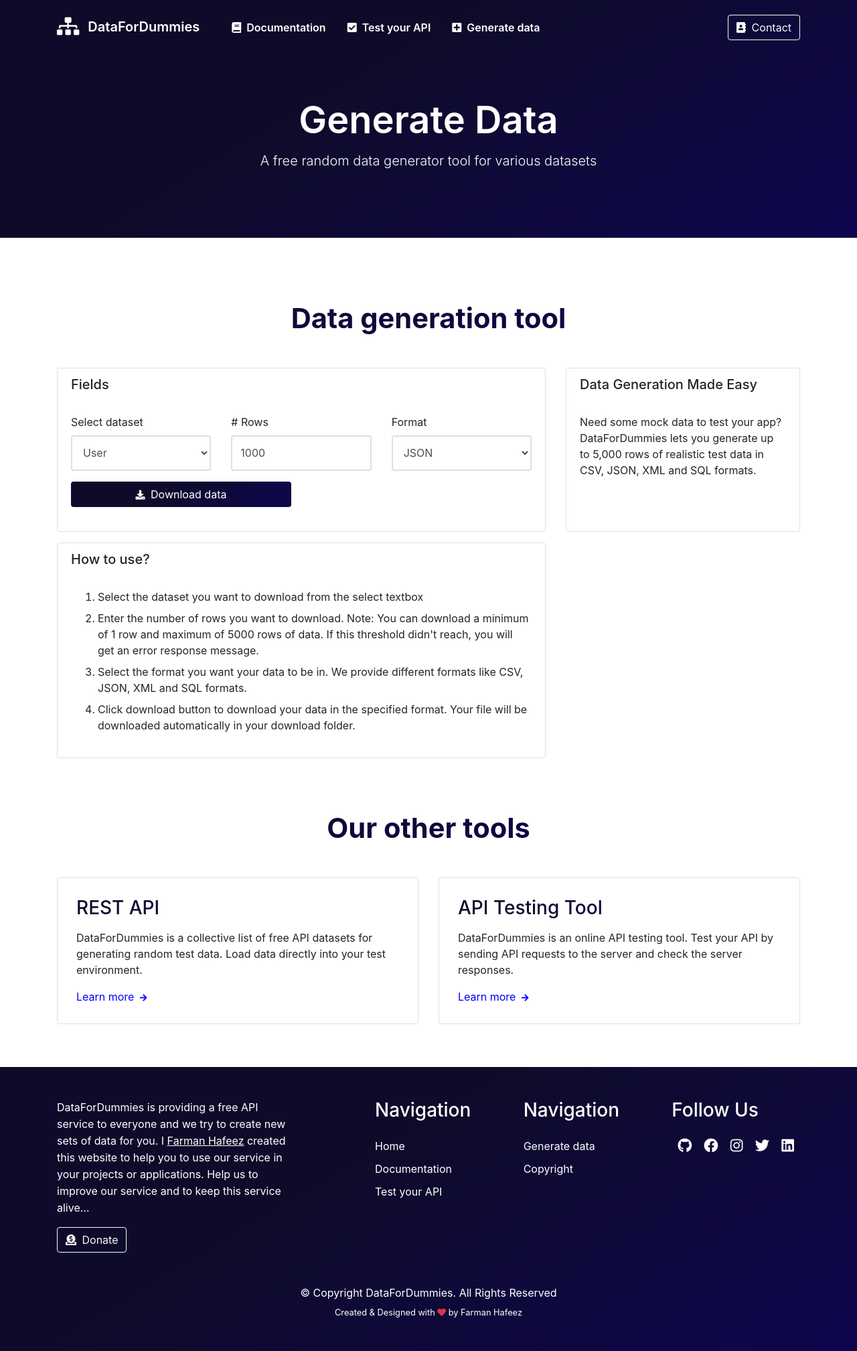
After one commit to farmanhafeez/DataForDummies, a PHP site: page /generate.php in a window 1280 px wide. The commit adds this page. Shown: the whole page at 67% size. Run offline with PHP 8.4, Linux system fonts and the light colour scheme; some libraries are stand-ins or nearby versions.

```diff
--- /dev/null
+++ b/generate.php
@@ -0,0 +1,221 @@
+<?php
+
+$data = isset($_GET['data']) ? $_GET['data'] : 'user';
+
+$user = json_decode(file_get_contents('./data/user/user.json'), true)
+
+?>
+
+<!DOCTYPE html>
+<html lang="en">
+
+<head>
+    <meta charset="UTF-8">
+    <meta name="viewport" content="width=device-width, initial-scale=1.0">
+    <title>DataForDummies - Generate data</title>
+    <!-- FAVICON -->
+    <link rel="apple-touch-icon" sizes="180x180" href="assets/favicon/apple-touch-icon.png">
+    <link rel="icon" type="image/png" sizes="32x32" href="assets/favicon/favicon-32x32.png">
+    <link rel="icon" type="image/png" sizes="16x16" href="assets/favicon/favicon-16x16.png">
+    <link rel="manifest" href="assets/favicon/site.webmanifest">
+    <!-- CSS -->
+    <link rel="stylesheet" href="https://stackpath.bootstrapcdn.com/bootstrap/4.4.1/css/bootstrap.min.css" integrity="sha384-Vkoo8x4CGsO3+Hhxv8T/Q5PaXtkKtu6ug5TOeNV6gBiFeWPGFN9MuhOf23Q9Ifjh" crossorigin="anonymous">
+    <link rel="stylesheet" href="https://cdnjs.cloudflare.com/ajax/libs/font-awesome/5.12.0-2/css/all.min.css" integrity="sha256-46r060N2LrChLLb5zowXQ72/iKKNiw/lAmygmHExk/o=" crossorigin="anonymous" />
+    <link rel="stylesheet" href="assets/css/style.css">
+</head>
+
+<body>
+    <div class="header">
+        <!-- NAVIGATION BAR -->
+        <nav class="navbar navbar-expand-lg navbar-dark navbar-bg-color">
+            <div class="container">
+                <a class="navbar-brand" href="./"><span><i class="fas fa-sitemap fa-lg mr-2"></i></span>
+                    DataForDummies</a>
+                <button class="navbar-toggler" type="button" data-toggle="collapse" data-target="#navbarSupportedContent" aria-controls="navbarSupportedContent" aria-expanded="false" aria-label="Toggle navigation">
+                    <span class="navbar-toggler-icon"><i class="fas fa-bars"></i></span>
+                </button>
+
+                <div class="collapse navbar-collapse" id="navbarSupportedContent">
+                    <div class="navbar-nav mr-auto">
+                        <a class="nav-item nav-link" href="./docs/"><span><i class="fas fa-book mr-1"></i></span>
+                            Documentation</a>
+                        <a class="nav-item nav-link" href="./api-testing"><span><i class="fas fa-check-square mr-1"></i></span> Test your API</a>
+                        <a class="nav-item nav-link" href="./generate-data"><span><i class="fas fa-plus-square mr-1"></i></span> Generate data</a>
+                    </div>
+                    <a href="./#contact">
+                        <button class="btn btn-outline-light my-2 my-sm-0" type="submit">
+                            <span><i class="fas fa-address-book mr-1"></i></span> Contact</button>
+                    </a>
+                </div>
+            </div>
+        </nav>
+
+        <!-- JUMBOTRON -->
+        <div class="jumbotron jumbotron-fluid">
+            <div class="container text-center">
+                <h1 class="hero-section">Generate Data</h1>
+                <p class="lead">A free random data generator tool for various datasets
+                </p>
+            </div>
+        </div>
+    </div>
+
+    <!-- DATA GENERATION TOOl -->
+    <div class="site-section">
+        <div class="container">
+            <h1 class="section-heading mb-5">Data generation tool</h1>
+            <div class="row">
+                <div class="col-md-8 mb-3">
+                    <div class="card h-100">
+                        <h5 class="card-header bg-white border-0">Fields</h5>
+                        <div class="card-body">
+                            <form action="" method="post">
+                                <div class="row">
+                                    <div class="form-group col-md-4">
+                                        <label for="data">Select dataset</label>
+                                        <select name="data" id="data" class="form-control">
+                                            <option value="user" <?php if ($data == 'user') { ?> selected <?php } ?>>User</option>
+                                            <option value="employee" <?php if ($data == 'employee') { ?> selected <?php } ?>>Employee</option>
+                                            <option value="student" <?php if ($data == 'student') { ?> selected <?php } ?>>Student</option>
+                                            <option value="course" <?php if ($data == 'course') { ?> selected <?php } ?>>Course</option>
+                                            <option value="country" <?php if ($data == 'country') { ?> selected <?php } ?>>Country</option>
+                                            <option value="car" <?php if ($data == 'car') { ?> selected <?php } ?>>Car</option>
+                                        </select>
+                                    </div>
+                                    <div class="form-group col-md-4">
+                                        <label for="rows"># Rows</label>
+                                        <input type="number" name="rows" id="rows" min="1" max="5000" class="form-control" value="1000">
+                                    </div>
+                                    <div class="form-group col-md-4">
+                                        <label for="format">Format</label>
+                                        <select name="format" id="format" class="form-control">
+                                            <option value="json">JSON</option>
+                                            <option value="csv">CSV</option>
+                                            <option value="sql">SQL</option>
+                                            <option value="xml">XML</option>
+                                        </select>
+                                    </div>
+                                    <div class="form-group col-md-6">
+                                        <button type="submit" class="btn btn-gradient btn-block">
+                                            <i class="fas fa-download mr-1 fa-sm"></i> Download data
+                                        </button>
+                                    </div>
+                                </div>
+                            </form>
+                        </div>
+                    </div>
+                </div>
+
+                <div class="col-md-4 mb-3">
+                    <div class="card h-100">
+                        <h5 class="card-header bg-white border-0">Data Generation Made Easy</h5>
+                        <div class="card-body">Need some mock data to test your app? DataForDummies lets you generate up to 5,000 rows of realistic test data in CSV, JSON, XML and SQL formats.</div>
+                    </div>
+                </div>
+
+                <div class="col-md-8 mb-3">
+                    <div class="card">
+                        <h5 class="card-header bg-white border-0">How to use?</h5>
+                        <div class="card-body">
+                            <ol type="1">
+                                <li class="mb-2">Select the dataset you want to download from the select textbox</li>
+                                <li class="mb-2">Enter the number of rows you want to download. Note: You can download a minimum of 1 row and maximum of 5000 rows of data. If this threshold didn't reach, you will get an error response message.</li>
+                                <li class="mb-2">Select the format you want your data to be in. We provide different formats like CSV, JSON, XML and SQL formats.</li>
+                                <li>Click download button to download your data in the specified format. Your file will be downloaded automatically in your download folder.</li>
+                            </ol>
+                        </div>
+                    </div>
+                </div>
+            </div>
+        </div>
+    </div>
+
+    <!-- OUR TOOL -->
+    <div class="site-section pt-0">
+        <div class="container">
+            <h1 class="section-heading mb-5">Our other tools</h1>
+            <div class="row">
+                <div class="col-md-6 mb-3 mb-md-0">
+                    <div class="card p-2 h-100">
+                        <div class="card-body">
+                            <h3 class="blog-title text-gradient mb-3">REST API</h3>
+                            <p>DataForDummies is a collective list of free API datasets for generating random test data.
+                                Load data directly into your test environment.</p>
+                            <p class="mb-0"><a href="docs/">Learn more <i class="fas fa-arrow-right fa-xs ml-1"></i></a>
+                            </p>
+                        </div>
+                    </div>
+                </div>
+                <div class="col-md-6">
+                    <div class="card p-2 h-100">
+                        <div class="card-body">
+                            <h3 class="blog-title text-gradient mb-3">API Testing Tool</h3>
+                            <p>DataForDummies is an online API testing tool. Test your API by sending
+                                API requests to the server and check the server responses.</p>
+                            <p class="mb-0"><a href="api-testing">Learn more <i class="fas fa-arrow-right fa-xs ml-1"></i></a></p>
+                        </div>
+                    </div>
+                </div>
+            </div>
+        </div>
+    </div>
+
+    <!-- FOOTER -->
+    <footer>
+        <div class="container">
+            <div class="row">
+                <div class="col-lg-4 mb-4 mb-lg-0 text-center text-lg-left">
+                    <p style="line-height: 25px;">DataForDummies is providing a free API service to everyone and we try
+                        to create new sets of data for you. I <a href="#"><u>Farman Hafeez</u></a> created this website
+                        to help you to use our service in your projects or applications. Help us to improve our service
+                        and to keep this service alive...</p>
+                    <button class="btn btn-outline-light"><span class="mr-1"><i class="fas fa-donate"></i></span>
+                        Donate</button>
+                </div>
+                <div class="col-lg-7 ml-auto">
+                    <div class="row">
+                        <div class="col-md-4 mb-4 mb-md-0 text-center text-md-left">
+                            <h3 class="mb-4">Navigation</h3>
+                            <ul class="list-unstyled">
+                                <li><a href="./">Home</a></li>
+                                <li><a href="./docs/">Documentation</a></li>
+                                <li><a href="./api-testing">Test your API</a></li>
+                            </ul>
+                        </div>
+                        <div class="col-md-4 mb-4 mb-md-0 text-center text-md-left">
+                            <h3 class="mb-4">Navigation</h3>
+                            <ul class="list-unstyled">
+                                <li><a href="">Generate data</a></li>
+                                <li><a href="./copyright">Copyright</a></li>
+                            </ul>
+                        </div>
+                        <div class="col-md-4 mb-4 mb-md-0 text-center text-md-left">
+                            <h3 class="mb-4">Follow Us</h3>
+                            <div class="d-flex flex-wrap justify-content-around">
+                                <a href="#" title="Github"><i class="fab fa-github fa-lg"></i></a>
+                                <a href="#" title="Facebook"><i class="fab fa-facebook fa-lg"></i></a>
+                                <a href="#" title="Instagram"><i class="fab fa-instagram fa-lg"></i></a>
+                                <a href="#" title="Twitter"><i class="fab fa-twitter fa-lg"></i></a>
+                                <a href="#" title="LinkedIn"><i class="fab fa-linkedin fa-lg"></i></a>
+                            </div>
+                        </div>
+                    </div>
+                </div>
+            </div>
+            <div class="row justify-content-center text-center pt-5">
+                <div class="col-12">
+                    <p class="mb-2">&copy; Copyright DataForDummies. All Rights Reserved</p>
+                    <p class="mb-0 small">Created & Designed with <span class="text-danger"><i class="fas fa-heart"></i></span> by Farman Hafeez</p>
+                </div>
+            </div>
+        </div>
+    </footer>
+
+    <!-- JAVASCRIPT -->
+    <script src="https://code.jquery.com/jquery-3.5.1.min.js" integrity="sha256-9/aliU8dGd2tb6OSsuzixeV4y/faTqgFtohetphbbj0=" crossorigin="anonymous"></script>
+    <script src="https://cdn.jsdelivr.net/npm/popper.js@1.16.0/dist/umd/popper.min.js" integrity="sha384-Q6E9RHvbIyZFJoft+2mJbHaEWldlvI9IOYy5n3zV9zzTtmI3UksdQRVvoxMfooAo" crossorigin="anonymous"></script>
+    <script src="https://stackpath.bootstrapcdn.com/bootstrap/4.4.1/js/bootstrap.min.js" integrity="sha384-wfSDF2E50Y2D1uUdj0O3uMBJnjuUD4Ih7YwaYd1iqfktj0Uod8GCExl3Og8ifwB6" crossorigin="anonymous"></script>
+
+</body>
+
+</html>
```
Also changed, not shown: docs/index.html (+25 -0 lines), index.html (+15 -10 lines), query.php (+11 -0 lines), test.html (+97 -32 lines), .htaccess, assets/img/1.jpg (added).
